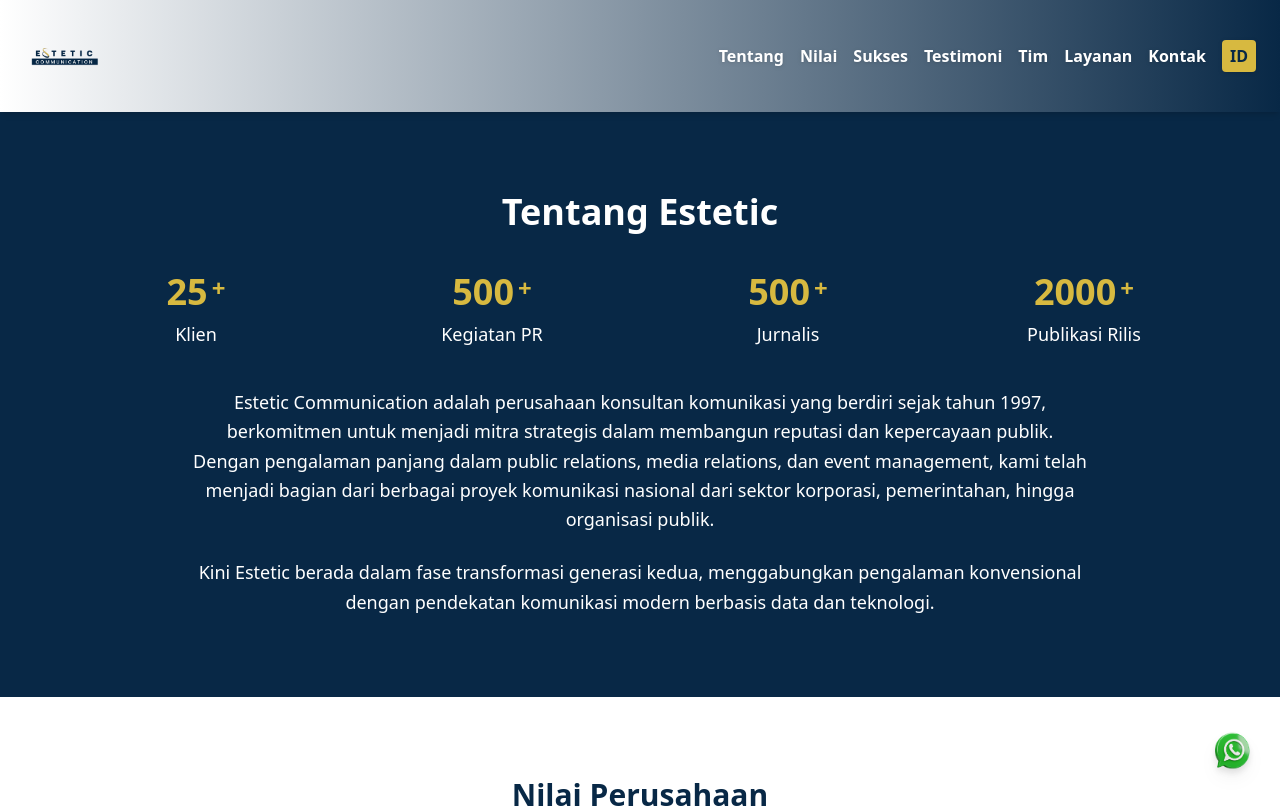
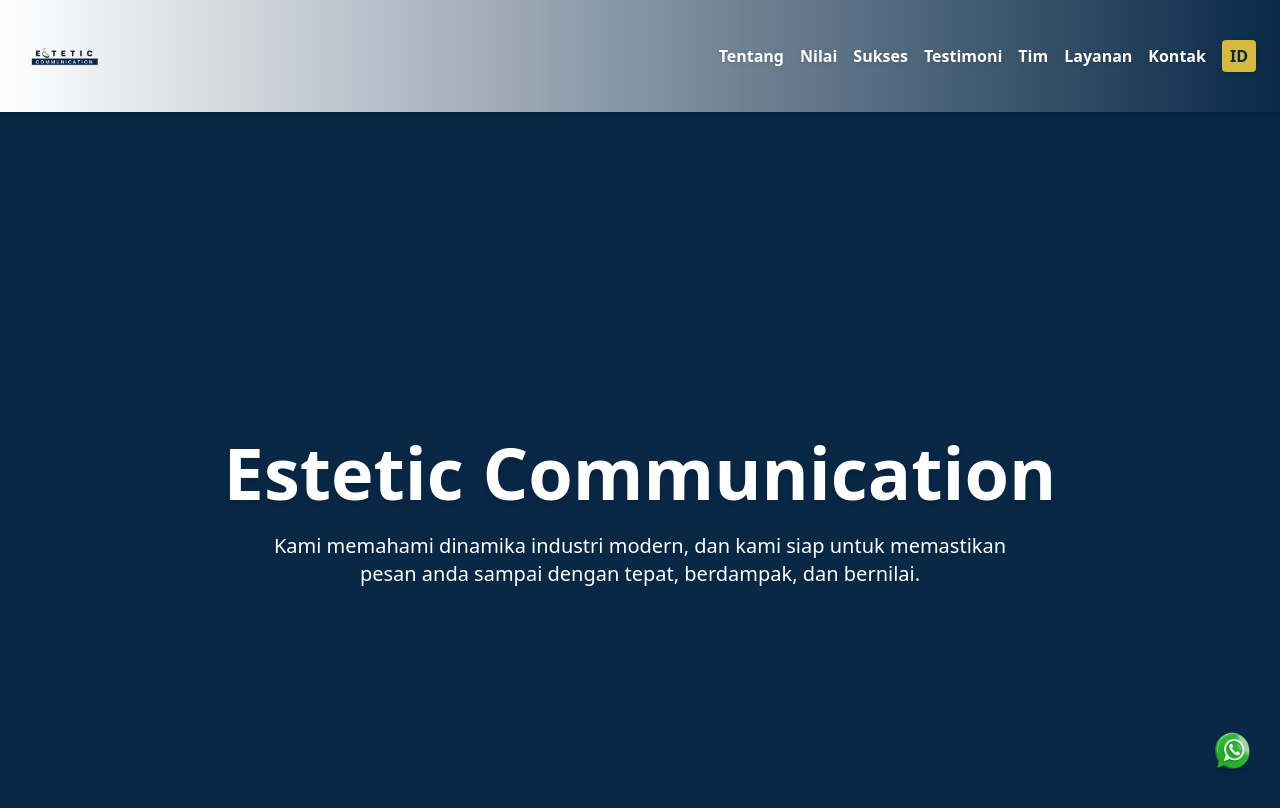
Before and after one commit to ProfAdri90/estetic-dinamis, a Next.js app: page / in a window 1280 px wide. Shown: the top 808 px of the page. Built offline with nearby package versions, Linux system fonts and the light colour scheme.

Commit message:
Update index.js

```diff
--- a/pages/index.js
+++ b/pages/index.js
@@ -256,7 +256,23 @@ useEffect(() => {
   )}
 </AnimatePresence>
 
+<section
+  className="relative h-screen w-full overflow-hidden flex items-center justify-center text-center text-white"
+  style={{ backgroundColor: "#082846" }}
+>
+  <div className="absolute inset-0 animate-fade bg-cover bg-center bg-no-repeat hero-bg" />
 
+  <div className="relative z-10 px-6">
+    <h1 className="text-5xl md:text-7xl font-bold mb-6 drop-shadow-md">
+      Estetic Communication
+    </h1>
+    <p className="text-lg md:text-xl max-w-3xl mx-auto drop-shadow-sm">
+      {lang === "id"
+        ? "Kami memahami dinamika industri modern, dan kami siap untuk memastikan pesan anda sampai dengan tepat, berdampak, dan bernilai."
+        : "We understand the dynamics of modern industries and are ready to ensure your message is delivered accurately, effectively, and meaningfully."}
+    </p>
+  </div>
+</section>
 
       <section id="tentang" className="scroll-mt-[180px] text-center py-20 px-8">
   <h2 className="text-4xl font-semibold mb-6">
```
